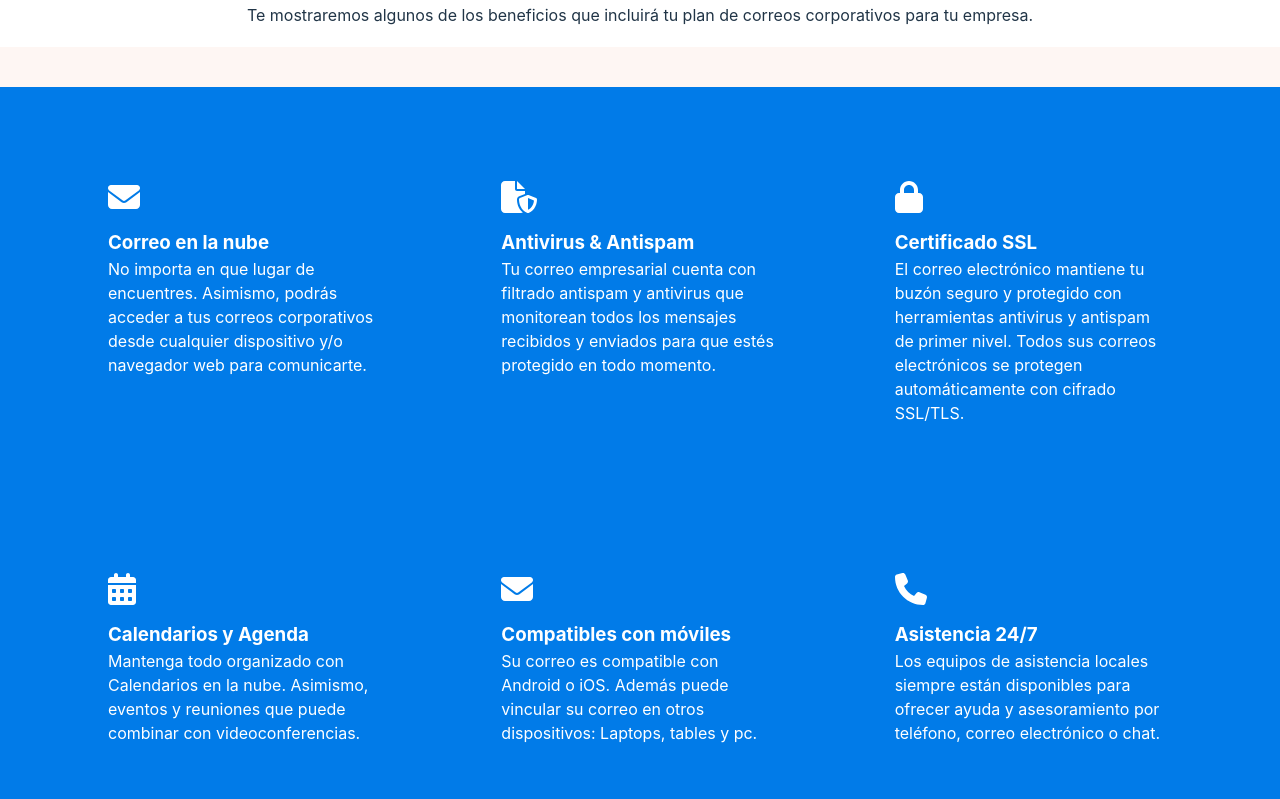
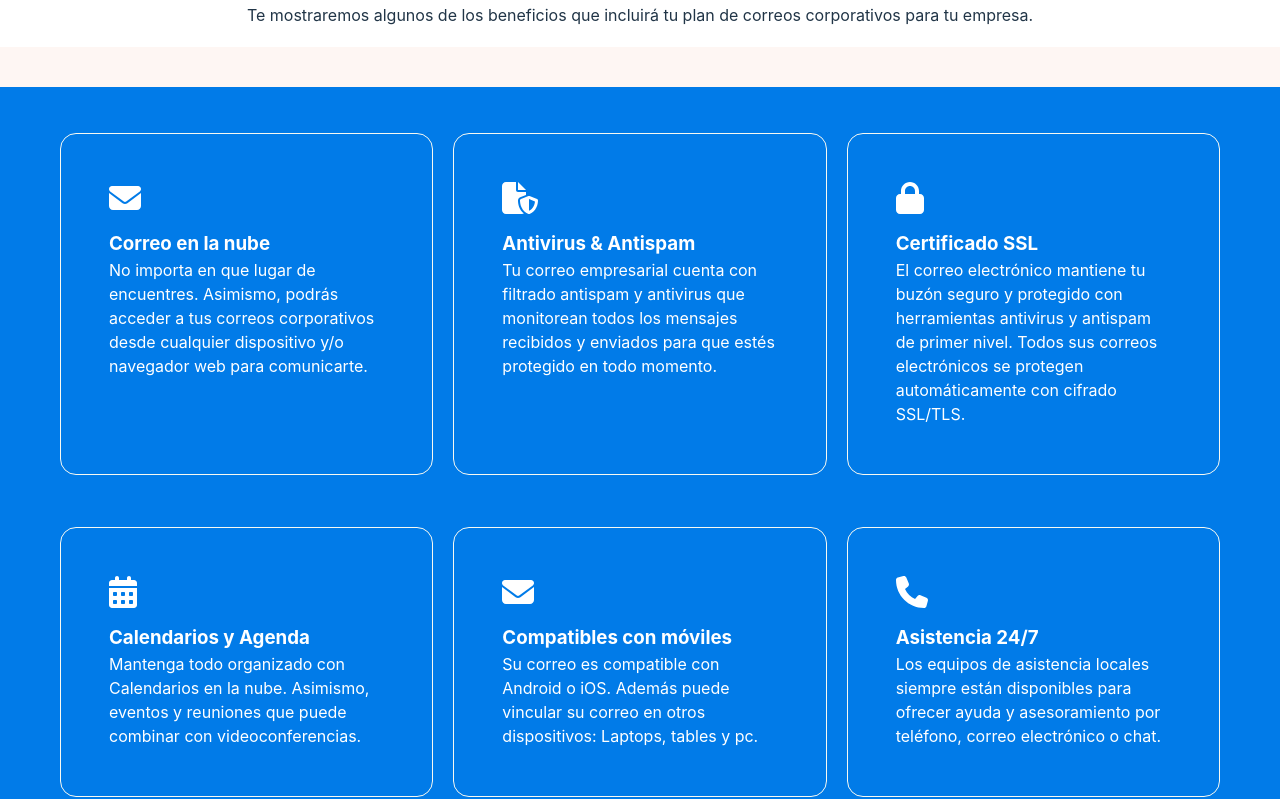
Before and after one commit to Krlozces/emailsCorporativos, a React (Vite) app: page / in a window 1280 px wide. Shown: the part 1646-2445 px from the top of the page. Built offline with nearby package versions, Linux system fonts and the light colour scheme; no server answers.

Commit message:
Border and background added when a card is hover

```diff
--- a/src/styles/benefits.css
+++ b/src/styles/benefits.css
@@ -14,7 +14,14 @@
     padding: 3rem;
     text-align: left;
     margin: 1rem 0;
-    /* border: 1px solid #031b4e; */
+    border: 1px solid #F7F9F2;
+}
+
+.card-benefits-container:hover{
+    transform: scale(1.02);
+    color: black;
+    background-color: #F7F9F2;
+    box-shadow: 0 10px 10px rgba(0,0,0,0.2);
 }
 
 .span-icon{
```
